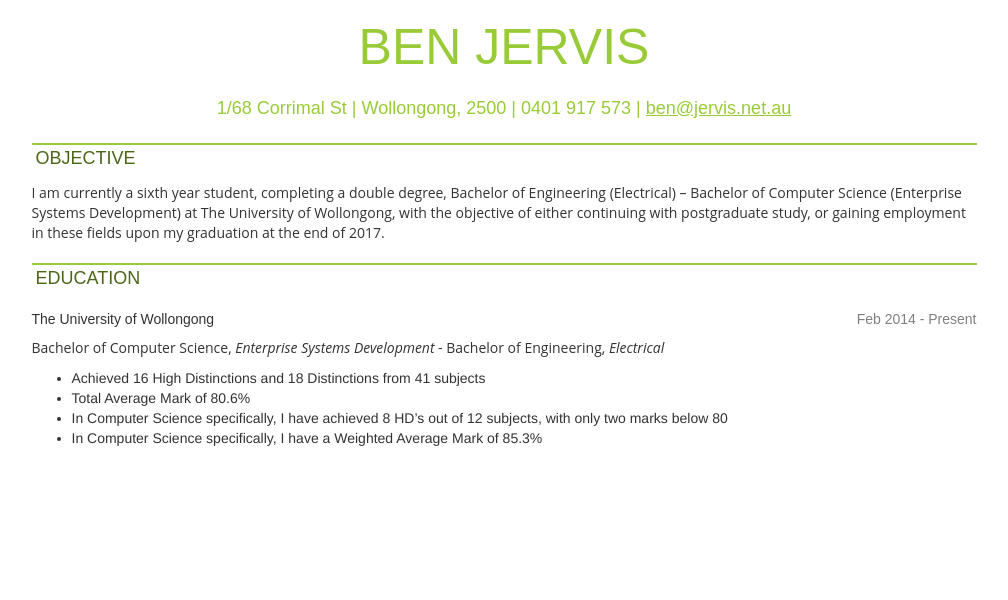
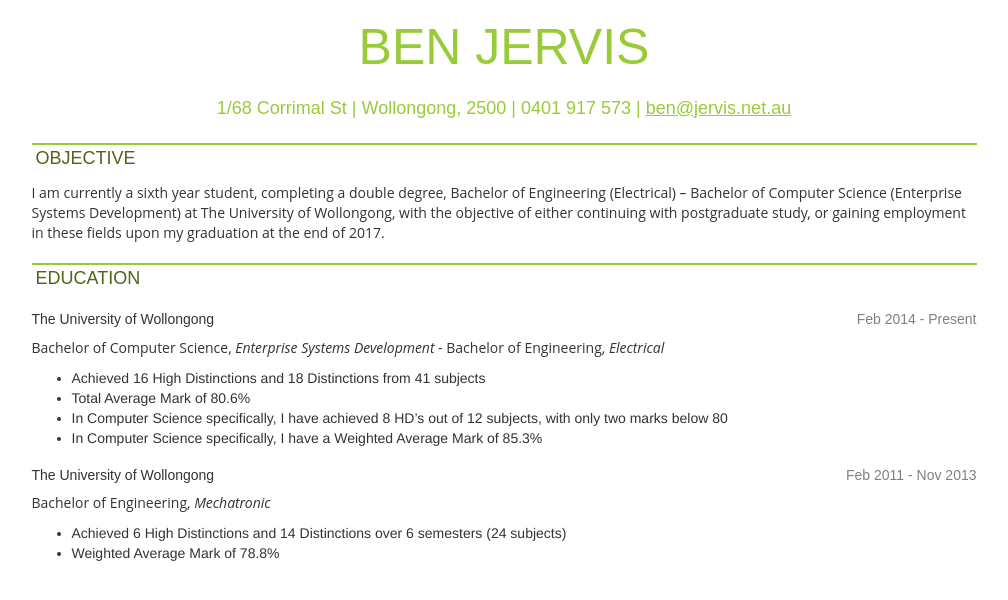
Before and after one commit to ben-jervis-old/benJervis.github.io, a Jekyll site: the page resume.html, which Jekyll copies as it is, in a window 1280 px wide. Shown: the top 600 px of the page, without its empty margins (136-1144 px from the left). Built offline with Jekyll 4.4.1, drawn with Linux system fonts in a browser that asks for light colours.

Commit message:
Update resume.html

```diff
--- a/resume.html
+++ b/resume.html
@@ -86,6 +86,24 @@
           </ul>
         </div>
       </div>
+      <div class="row">
+        <div class="col-sm-1"></div>
+        <div class="col-sm-6"><h5>The University of Wollongong</h5></div>
+        <div class="col-sm-4"><h5 class="dates">Feb 2011 - Nov 2013</h5></div>
+      </div>
+      <div class="row">
+        <div class="col-sm-1"></div>
+        <p class="col-sm-10">Bachelor of Engineering, <em>Mechatronic</em></p>
+      </div>
+      <div class="row">
+        <div class="col-sm-1"></div>
+        <div class="col-sm-10">
+          <ul>
+            <li>Achieved 6 High Distinctions and 14 Distinctions over 6 semesters (24 subjects)</li>
+            <li>Weighted Average Mark of 78.8%</li>
+          </ul>
+        </div>
+      </div>
     </div>
   </body>
 </html>
```
